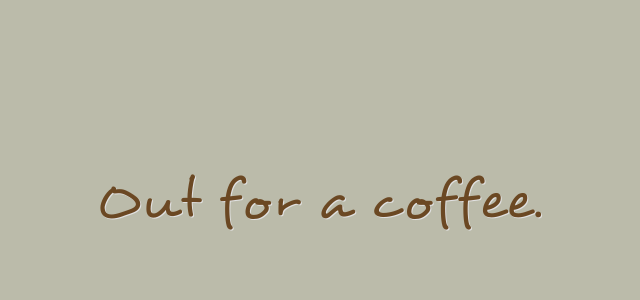
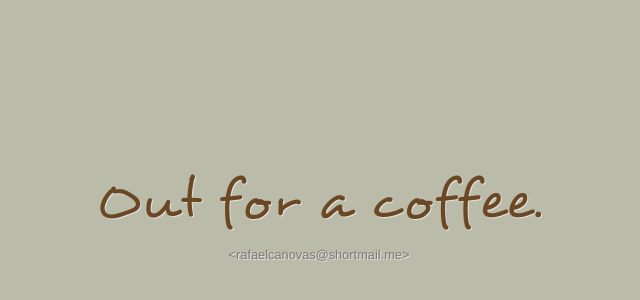
Before and after one commit to mstrcnvs/mstrcnvs.github.io, a plain HTML site: page index.html in a window 1280 px wide. Shown: the part 58-358 px from the top of the page, 321-961 px from the left. Drawn offline with Linux system fonts and the light colour scheme.

Commit message:
Contact me there

```diff
--- a/css/style.css
+++ b/css/style.css
@@ -533,3 +533,10 @@ h1 {
 	text-align:center;
 	text-shadow:1px 1px #E1E1E1;
 }
+
+h2 {
+	color:#807873;
+	font:normal 80% 'helvetica neue','helvetica',arial,sans-serif;
+	text-align:center;
+	text-shadow:1px 1px #E1E1E1;
+}
--- a/index.html
+++ b/index.html
@@ -12,5 +12,6 @@
 </head>
 <body>
 	<h1>Out for a coffee.</h1>
+	<h2><span>&lt;</span>rafaelcanovas@shortmail.me<span>&gt;</span></h2>
 </body>
 </html>
```
